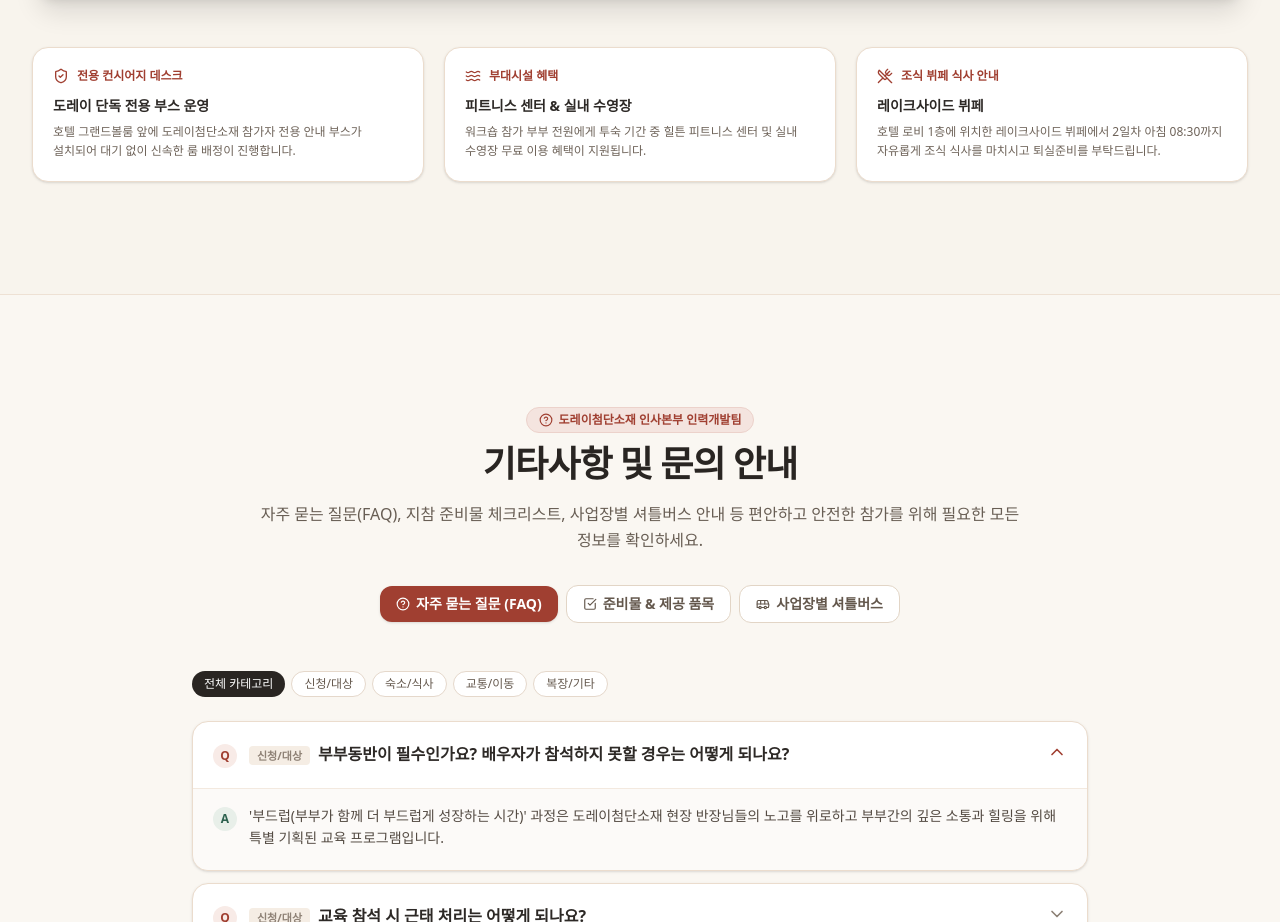
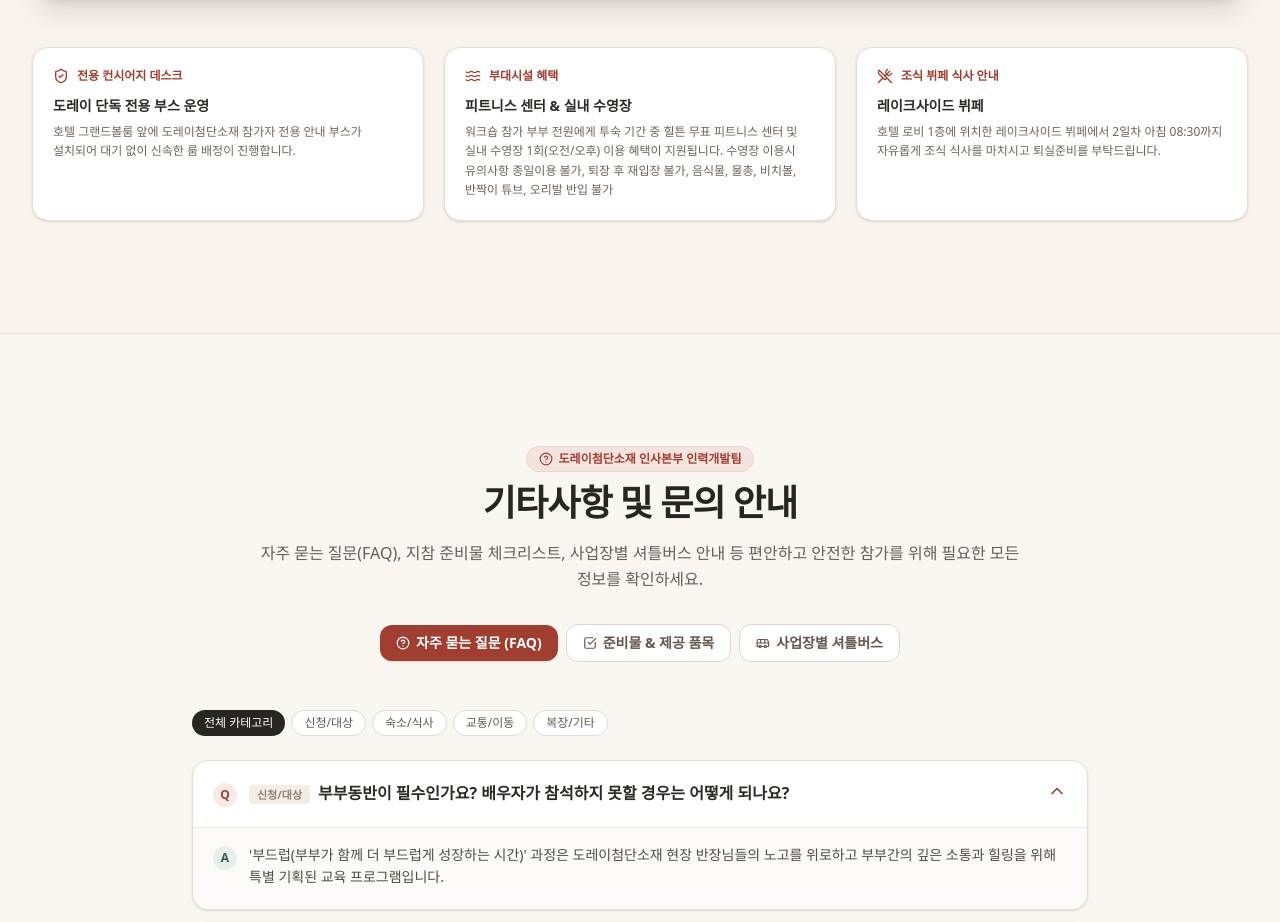
Before and after one commit to educomdoc/gyeongju, a React (Vite) app: page / in a window 1280 px wide. Shown: the part 5246-6168 px from the top of the page. Built offline with nearby package versions, Linux system fonts and the light colour scheme; a web font is replaced by a local one.

Commit message:
Revise fitness center and pool access benefits text
Updated the benefits description for fitness center and pool access during the stay.

```diff
--- a/src/components/HotelSection.tsx
+++ b/src/components/HotelSection.tsx
@@ -212,7 +212,8 @@
             </div>
             <h5 className="text-sm font-bold text-[#2d2926] mb-1.5">피트니스 센터 &amp; 실내 수영장</h5>
             <p className="text-xs text-[#6e6359] leading-relaxed">
-              워크숍 참가 부부 전원에게 투숙 기간 중 힐튼 피트니스 센터 및 실내 수영장 무료 이용 혜택이 지원됩니다.
+              워크숍 참가 부부 전원에게 투숙 기간 중 힐튼 무표 피트니스 센터 및 실내 수영장 1회(오전/오후) 이용 혜택이 지원됩니다.
+              수영장 이용시 유의사항 종일이용 불가, 퇴장 후 재입장 불가, 음식물, 물총, 비치볼, 반짝이 튜브, 오리발 반입 불가
             </p>
           </div>
 
```
